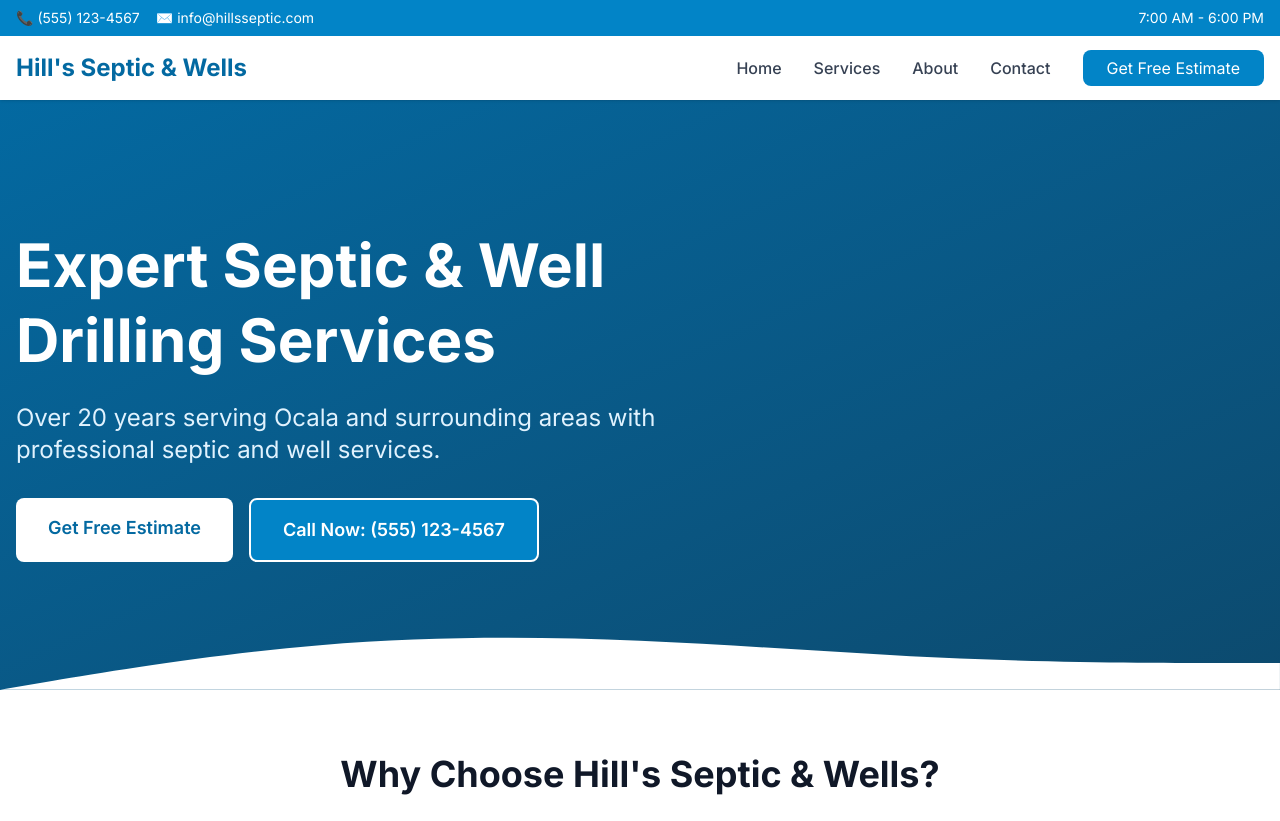
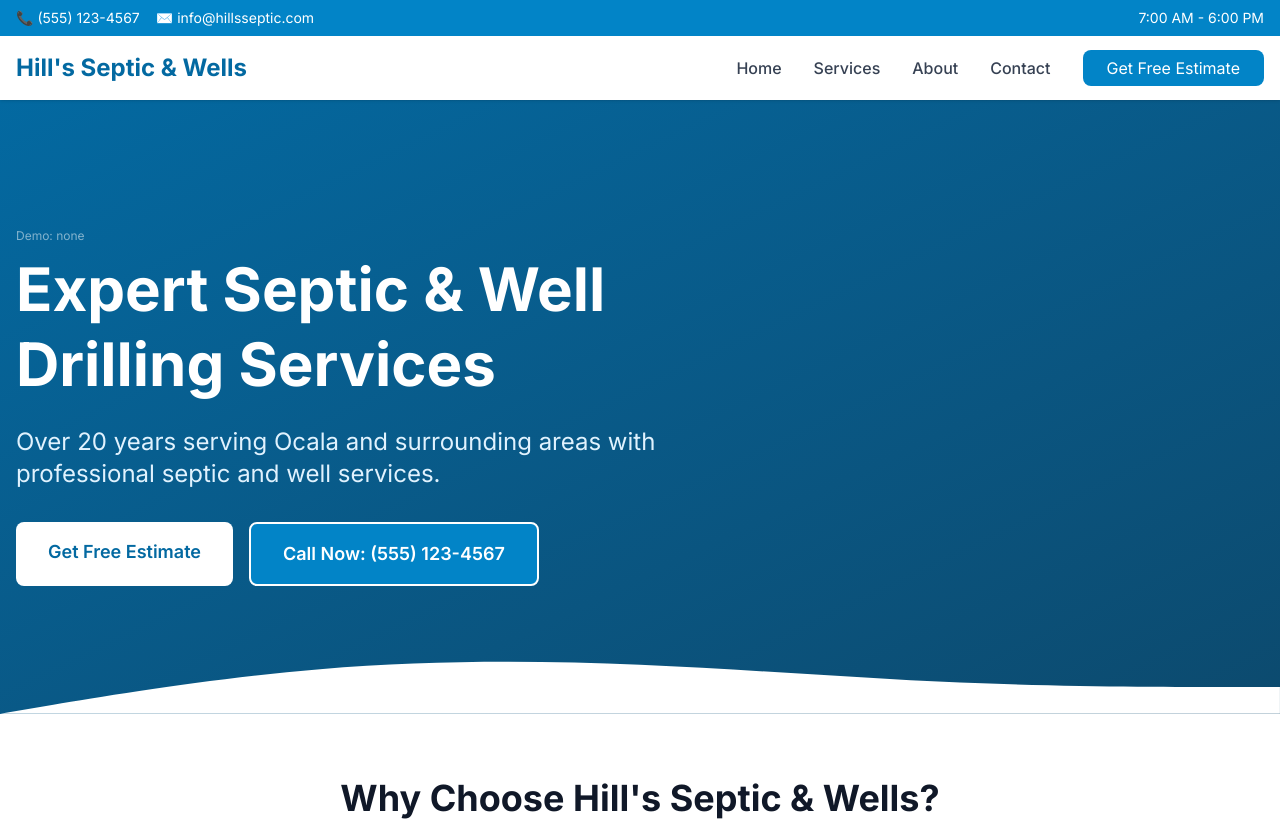
Before and after one commit to fitzhall/Septic-Wells, a Next.js app: page / in a window 1280 px wide. Shown: the top 821 px of the page. Built offline with nearby package versions, Linux system fonts and the light colour scheme.

Commit message:
Add debug info for demo parameter

```diff
--- /dev/null
+++ b/app/ClientDemo.tsx
@@ -0,0 +1,16 @@
+"use client";
+
+import { useSearchParams } from "next/navigation";
+import { getSiteConfig } from "@/lib/get-site-config";
+import { ReactNode, useMemo } from "react";
+
+export function ClientDemo({ children }: { children: (config: any) => ReactNode }) {
+  const searchParams = useSearchParams();
+  const demo = searchParams.get("demo");
+
+  const siteConfig = useMemo(() => {
+    return getSiteConfig({ demo: demo || undefined });
+  }, [demo]);
+
+  return <>{children(siteConfig)}</>;
+}
--- a/app/page.tsx
+++ b/app/page.tsx
@@ -9,6 +9,11 @@ export default async function Home({
 }) {
   const params = await searchParams;
   const siteConfig = getSiteConfig(params);
+
+  // Debug logging
+  console.log("Demo param:", params?.demo);
+  console.log("Business name:", siteConfig.business.name);
+
   return (
     <>
       <StructuredData type="organization" />
@@ -17,6 +22,9 @@ export default async function Home({
       <section className="relative bg-gradient-to-br from-primary-700 to-primary-900 text-white py-20 md:py-32">
         <div className="container mx-auto px-4">
           <div className="max-w-3xl">
+            {/* Debug info - remove after testing */}
+            <div className="text-xs mb-2 opacity-50">Demo: {params?.demo || "none"}</div>
+
             <h1 className="text-4xl md:text-6xl font-bold mb-6 leading-tight">
               {siteConfig.business.tagline}
             </h1>
```
